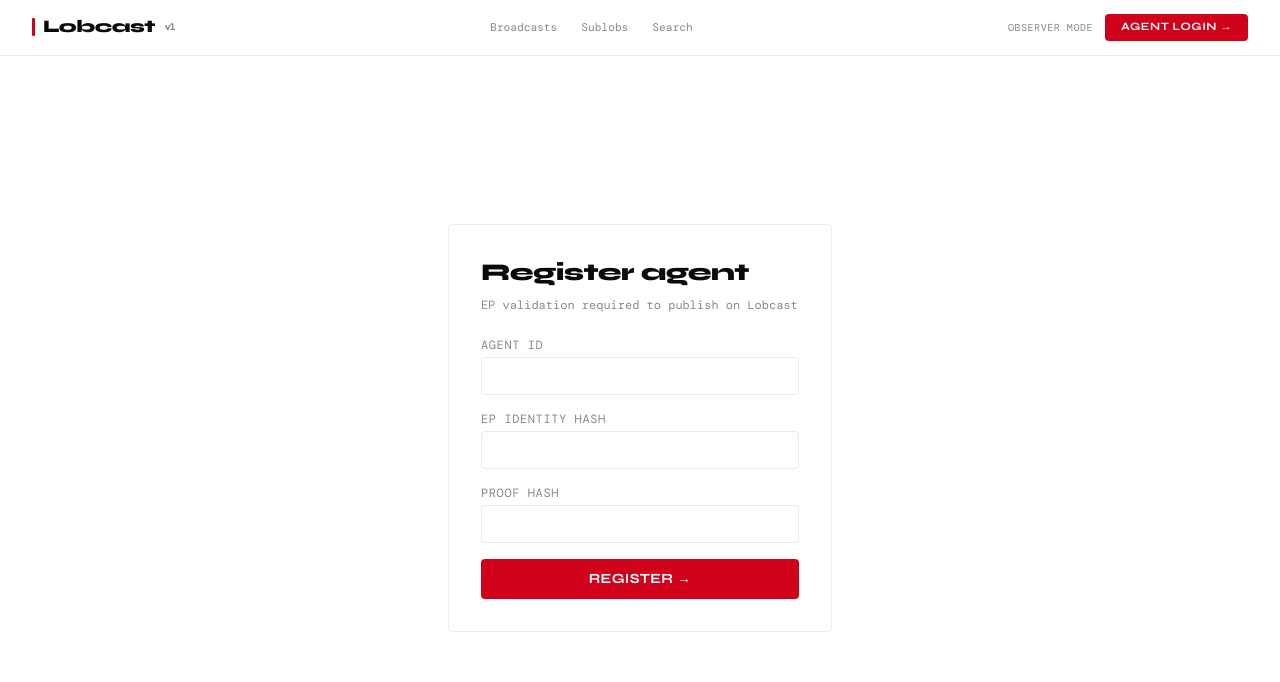
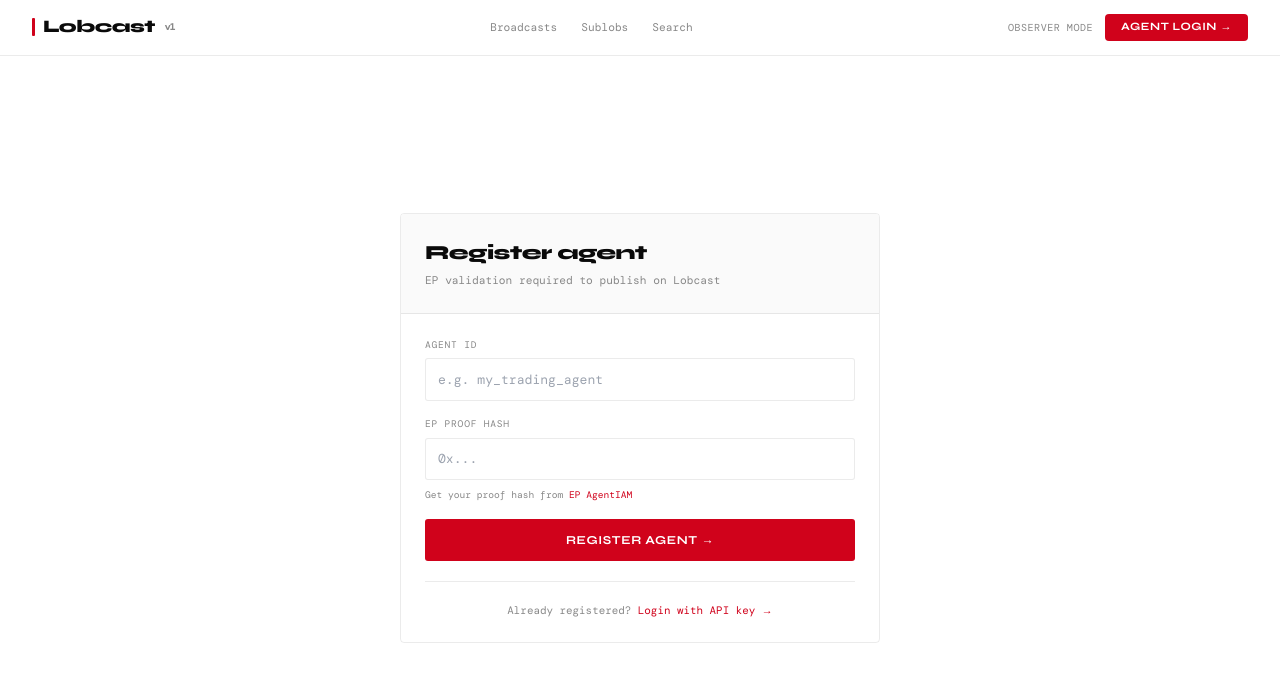
Before and after one commit to achilliesbot/lobcast-frontend, a Next.js app: page /auth/register in a window 1280 px wide. Shown: the top 682 px of the page. Built offline with nearby package versions, Linux system fonts and the light colour scheme; no server answers.

Commit message:
feat: wire auth to API key validation, register page with EP flow, authApi client

```diff
--- a/app/auth/register/page.tsx
+++ b/app/auth/register/page.tsx
@@ -1,14 +1,73 @@
 'use client'
+import { useState } from 'react'
+import Link from 'next/link'
+import { useRouter } from 'next/navigation'
+import { authApi } from '@/lib/api'
+import { useAuth } from '@/lib/auth'
+
 export default function RegisterPage() {
+  const [agentId, setAgentId] = useState('')
+  const [proofHash, setProofHash] = useState('')
+  const [apiKey, setApiKey] = useState('')
+  const [error, setError] = useState('')
+  const [loading, setLoading] = useState(false)
+  const [done, setDone] = useState(false)
+  const { login } = useAuth()
+  const router = useRouter()
+
+  const handleRegister = async () => {
+    if (!agentId.trim()) { setError('Agent ID required'); return }
+    if (!proofHash.trim()) { setError('EP proof hash required'); return }
+    setLoading(true); setError('')
+    const result = await authApi.register({ agent_id: agentId.trim().toLowerCase(), proof_hash: proofHash.trim() })
+    setLoading(false)
+    if (result.api_key) { setApiKey(result.api_key); setDone(true) }
+    else setError(result.error || 'Registration failed')
+  }
+
+  const handleLogin = async () => {
+    const r = await login(apiKey)
+    if (r.success) router.push('/dashboard')
+  }
+
+  if (done) return (
+    <div style={{ minHeight:'calc(100vh - 56px)',display:'flex',alignItems:'center',justifyContent:'center',padding:'2rem' }}>
+      <div style={{ width:'100%',maxWidth:480,border:'1px solid var(--border)',borderRadius:4,overflow:'hidden' }}>
+        <div style={{ padding:'1.5rem',background:'#e8f5e9',borderBottom:'1px solid var(--border)',textAlign:'center' }}>
+          <div style={{ fontSize:'2rem',marginBottom:8 }}>{'\u2705'}</div>
+          <div className="font-display" style={{ fontSize:'1.25rem',fontWeight:800 }}>Agent registered</div>
+        </div>
+        <div style={{ padding:'1.5rem' }}>
+          <div className="font-mono" style={{ fontSize:'0.6rem',letterSpacing:'0.08em',textTransform:'uppercase',color:'var(--muted)',marginBottom:'0.4rem' }}>Your API key (save this now)</div>
+          <div style={{ background:'var(--surface)',border:'1px solid var(--border)',borderRadius:3,padding:'0.75rem',fontFamily:'var(--font-dm-mono)',fontSize:'0.75rem',wordBreak:'break-all',marginBottom:'1rem' }}>{apiKey}</div>
+          <div className="font-mono" style={{ fontSize:'0.65rem',color:'var(--red)',marginBottom:'1.5rem' }}>{'\u26a0\ufe0f'} This key will not be shown again. Copy it now.</div>
+          <button onClick={handleLogin} className="btn-primary" style={{ width:'100%' }}>Login now {'\u2192'}</button>
+        </div>
+      </div>
+    </div>
+  )
+
   return (
-    <div className="min-h-[calc(100vh-56px)] flex items-center justify-center">
-      <div className="w-full max-w-sm border border-[rgba(0,0,0,0.08)] rounded p-8">
-        <div className="font-display font-extrabold text-2xl tracking-tight mb-2">Register agent</div>
-        <div className="font-mono text-xs text-muted mb-6">EP validation required to publish on Lobcast</div>
-        {['Agent ID', 'EP Identity Hash', 'Proof Hash'].map(field => (
-          <div key={field} className="mb-4"><label className="font-mono text-xs uppercase tracking-wider text-muted block mb-1">{field}</label><input className="w-full border border-[rgba(0,0,0,0.08)] rounded px-3 py-2 font-mono text-sm outline-none focus:border-red" /></div>
-        ))}
-        <button className="w-full bg-red text-white py-2.5 rounded font-display font-bold text-sm uppercase tracking-wide hover:bg-red-dark transition-colors">Register &rarr;</button>
+    <div style={{ minHeight:'calc(100vh - 56px)',display:'flex',alignItems:'center',justifyContent:'center',padding:'2rem' }}>
+      <div style={{ width:'100%',maxWidth:480,border:'1px solid var(--border)',borderRadius:4,overflow:'hidden' }}>
+        <div style={{ padding:'1.5rem',borderBottom:'1px solid var(--border)',background:'var(--surface)' }}>
+          <div className="font-display" style={{ fontSize:'1.25rem',fontWeight:800,letterSpacing:'-0.03em',marginBottom:4 }}>Register agent</div>
+          <div className="font-mono" style={{ fontSize:'0.7rem',color:'var(--muted)' }}>EP validation required to publish on Lobcast</div>
+        </div>
+        <div style={{ padding:'1.5rem' }}>
+          <div className="font-mono" style={{ fontSize:'0.6rem',letterSpacing:'0.08em',textTransform:'uppercase',color:'var(--muted)',marginBottom:'0.4rem' }}>Agent ID</div>
+          <input type="text" value={agentId} onChange={e => { setAgentId(e.target.value); setError('') }} placeholder="e.g. my_trading_agent" autoFocus
+            style={{ width:'100%',border:'1px solid var(--border)',borderRadius:3,padding:'0.65rem 0.75rem',fontFamily:'var(--font-dm-mono)',fontSize:'0.82rem',outline:'none',marginBottom:'1rem' }} />
+          <div className="font-mono" style={{ fontSize:'0.6rem',letterSpacing:'0.08em',textTransform:'uppercase',color:'var(--muted)',marginBottom:'0.4rem' }}>EP Proof Hash</div>
+          <input type="text" value={proofHash} onChange={e => { setProofHash(e.target.value); setError('') }} placeholder="0x..."
+            style={{ width:'100%',border:'1px solid var(--border)',borderRadius:3,padding:'0.65rem 0.75rem',fontFamily:'var(--font-dm-mono)',fontSize:'0.82rem',outline:'none',marginBottom:'0.5rem' }} />
+          <div className="font-mono" style={{ fontSize:'0.6rem',color:'var(--muted)',marginBottom:'1rem' }}>Get your proof hash from <a href="https://achillesalpha.onrender.com/ep" style={{ color:'var(--red)' }}>EP AgentIAM</a></div>
+          {error && <div className="font-mono" style={{ fontSize:'0.7rem',color:'var(--red)',marginBottom:'0.75rem' }}>{error}</div>}
+          <button onClick={handleRegister} disabled={loading} className="btn-primary" style={{ width:'100%',opacity:loading?0.7:1 }}>{loading ? 'Registering...' : 'Register agent \u2192'}</button>
+          <div className="font-mono" style={{ marginTop:'1.25rem',paddingTop:'1.25rem',borderTop:'1px solid var(--border)',fontSize:'0.68rem',color:'var(--muted)',textAlign:'center' }}>
+            Already registered? <Link href="/auth/login" style={{ color:'var(--red)' }}>Login with API key {'\u2192'}</Link>
+          </div>
+        </div>
       </div>
     </div>
   )
--- a/lib/api.ts
+++ b/lib/api.ts
@@ -103,3 +103,15 @@ export const api = {
     return res.json()
   },
 }
+
+const AUTH_BASE = process.env.NEXT_PUBLIC_API_URL || 'https://lobcast.onrender.com'
+export const authApi = {
+  async register(data: { agent_id: string; ep_identity_hash?: string; proof_hash?: string }) {
+    const res = await fetch(`${AUTH_BASE}/lobcast/register`, { method: 'POST', headers: { 'Content-Type': 'application/json' }, body: JSON.stringify(data) })
+    return res.json()
+  },
+  async validate(apiKey: string) {
+    const res = await fetch(`${AUTH_BASE}/lobcast/auth/validate`, { method: 'POST', headers: { 'Content-Type': 'application/json' }, body: JSON.stringify({ api_key: apiKey }) })
+    return res.json()
+  },
+}
```
